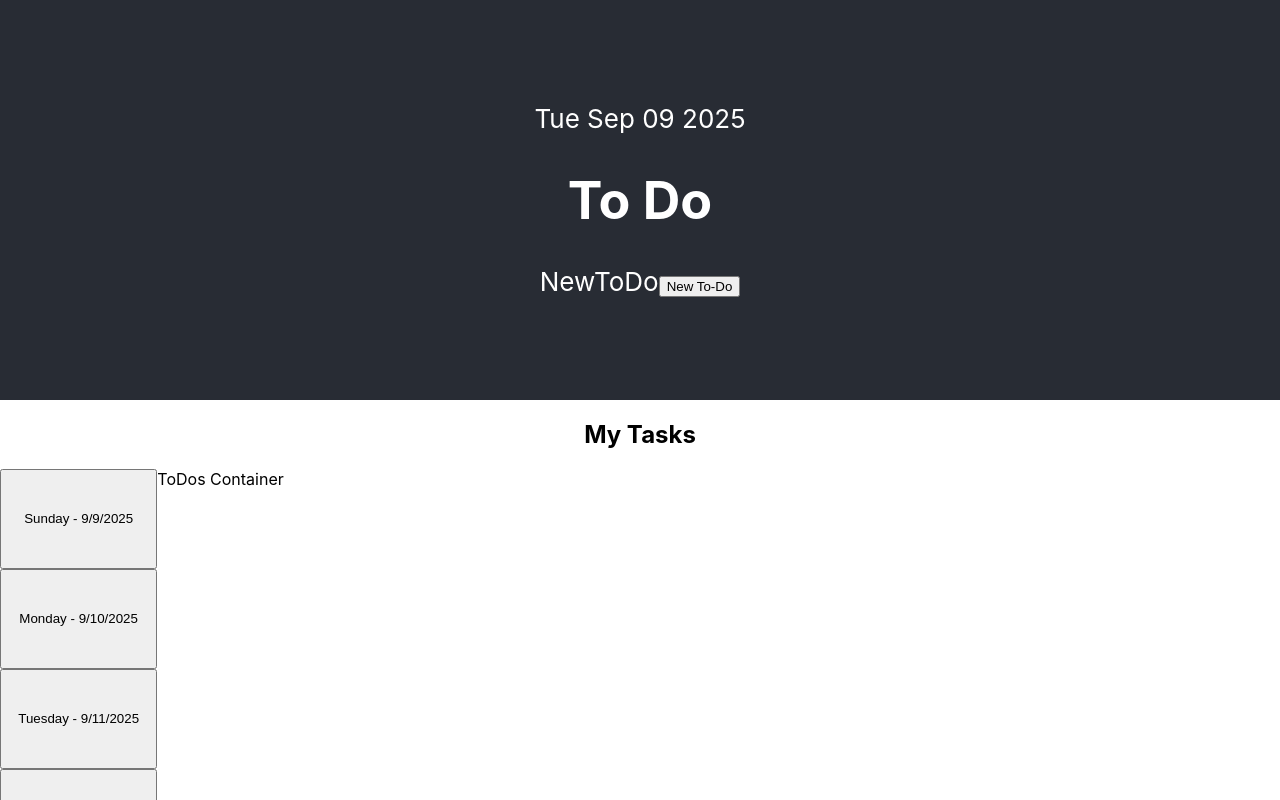
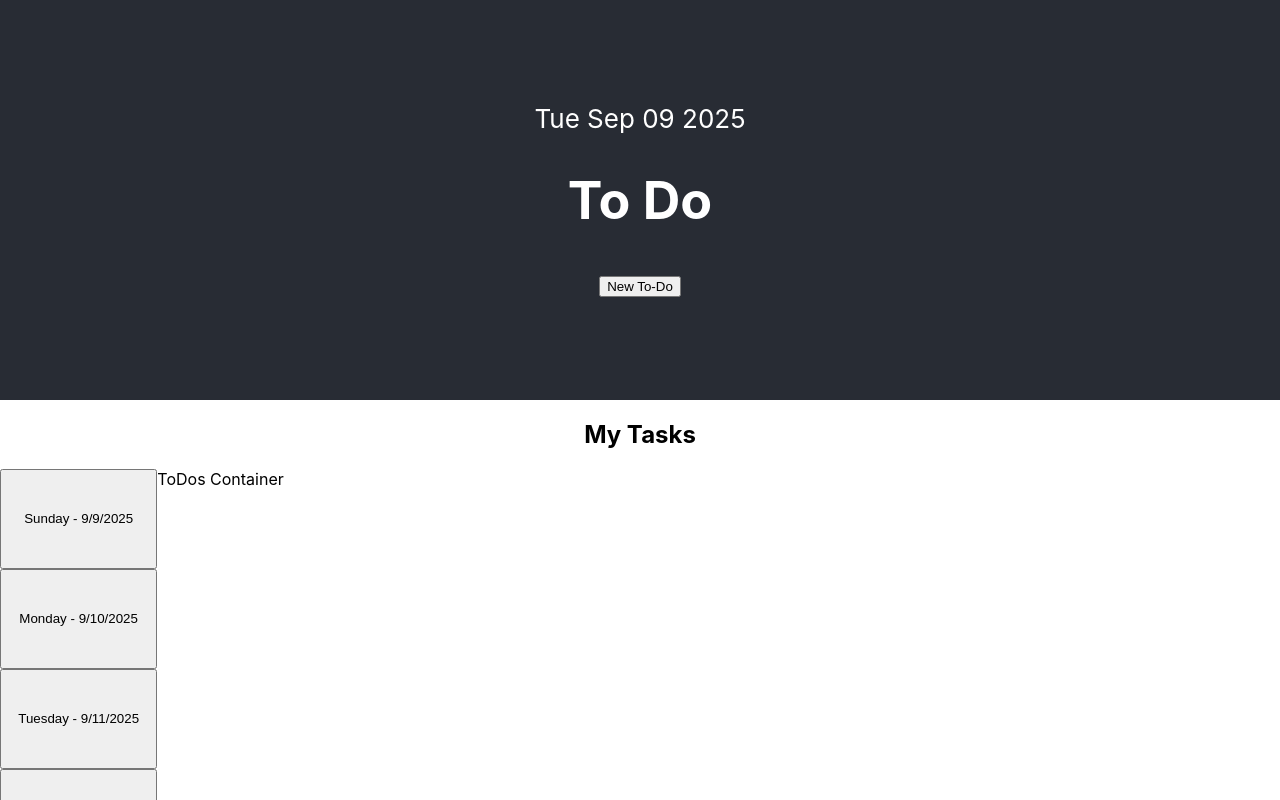
Before and after one commit to pinkx-xlink/react-to-do-app2025, a React (Create React App) app in the folder to-do/: page / in a window 1280 px wide. Shown: the top 800 px of the page. Built offline with nearby package versions, Linux system fonts and the light colour scheme.

Commit message:
Create file

```diff
--- a/to-do/src/components/NewToDo.jsx
+++ b/to-do/src/components/NewToDo.jsx
@@ -2,7 +2,7 @@ import React from 'react'
 
 const NewToDo = () => {
   return (
-    <div>NewToDo
+    <div>
         <button>New To-Do</button>
     </div>
   )
```
Also changed, not shown: to-do/src/components/NewToDoPopup.jsx (added, +11 -0 lines).
